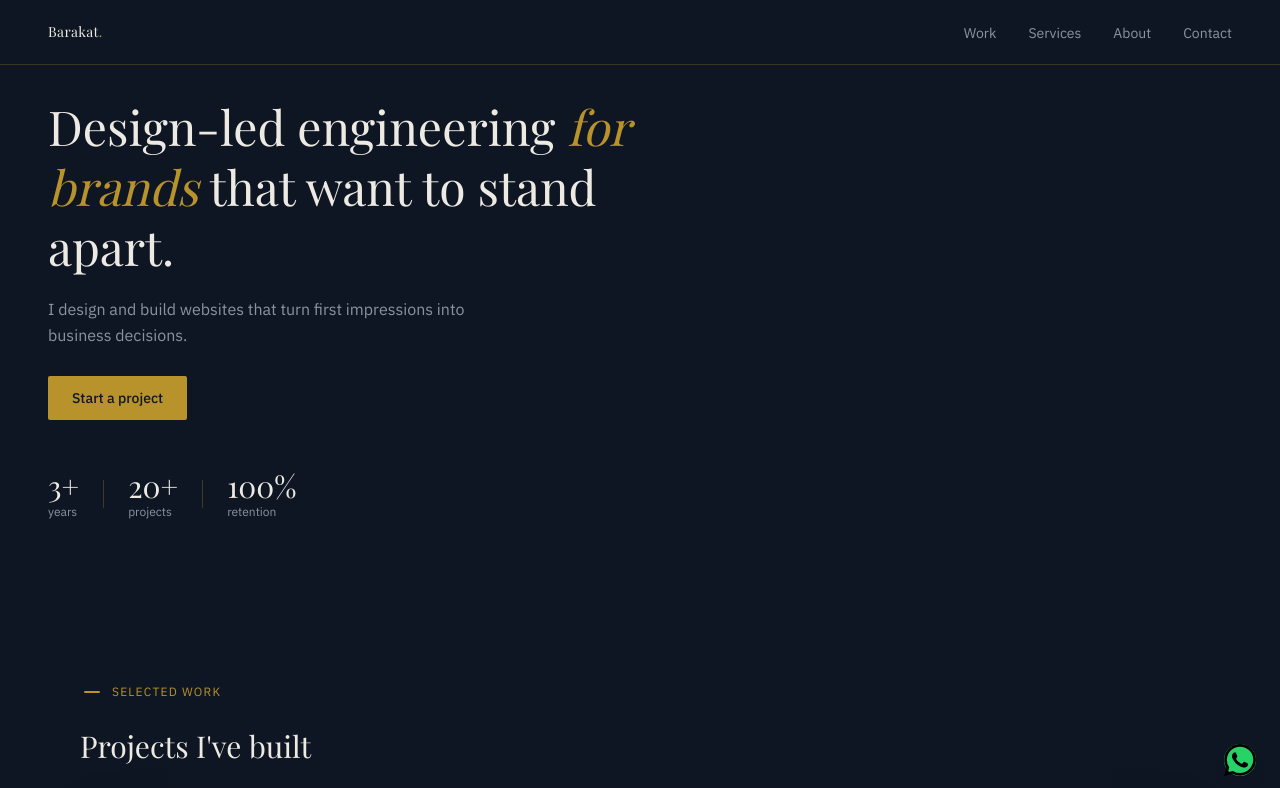
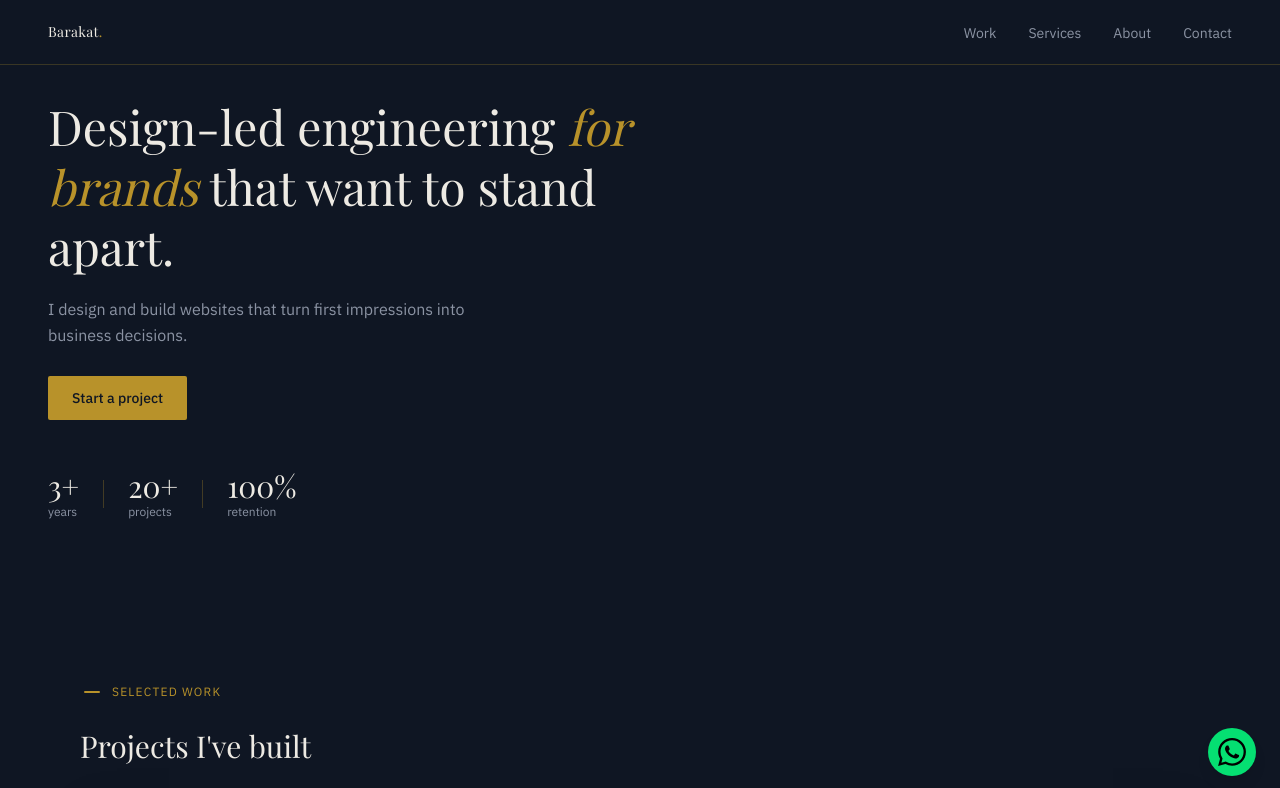
Before and after one commit to barakatokikiola/portfolio, a Next.js app: page / in a window 1280 px wide. Shown: the top 788 px of the page. Built offline with nearby package versions, Linux system fonts and the light colour scheme; a web font is replaced by a local one.

Commit message:
whatsapp btn bg fix

```diff
--- a/src/app/components/WhatsappFloat.tsx
+++ b/src/app/components/WhatsappFloat.tsx
@@ -52,7 +52,7 @@ export default function WhatsAppFloat() {
           right: 24,
           touchAction: "none",
         }}
-        className="flex items-center justify-center w-8 h-8 bg-[#25D366]  text-white rounded-full shadow-lg pointer-events-auto cursor-grab active:cursor-grabbing focus:outline-none"
+        className="flex items-center justify-center w-12 h-12 p-2.5 bg-green-400 rounded-full shadow-lg pointer-events-auto cursor-grab active:cursor-grabbing focus:outline-none"
       >
         <svg role="img" viewBox="0 0 24 24" xmlns="http://www.w3.org/2000/svg">
           <title>WhatsApp</title>
```
